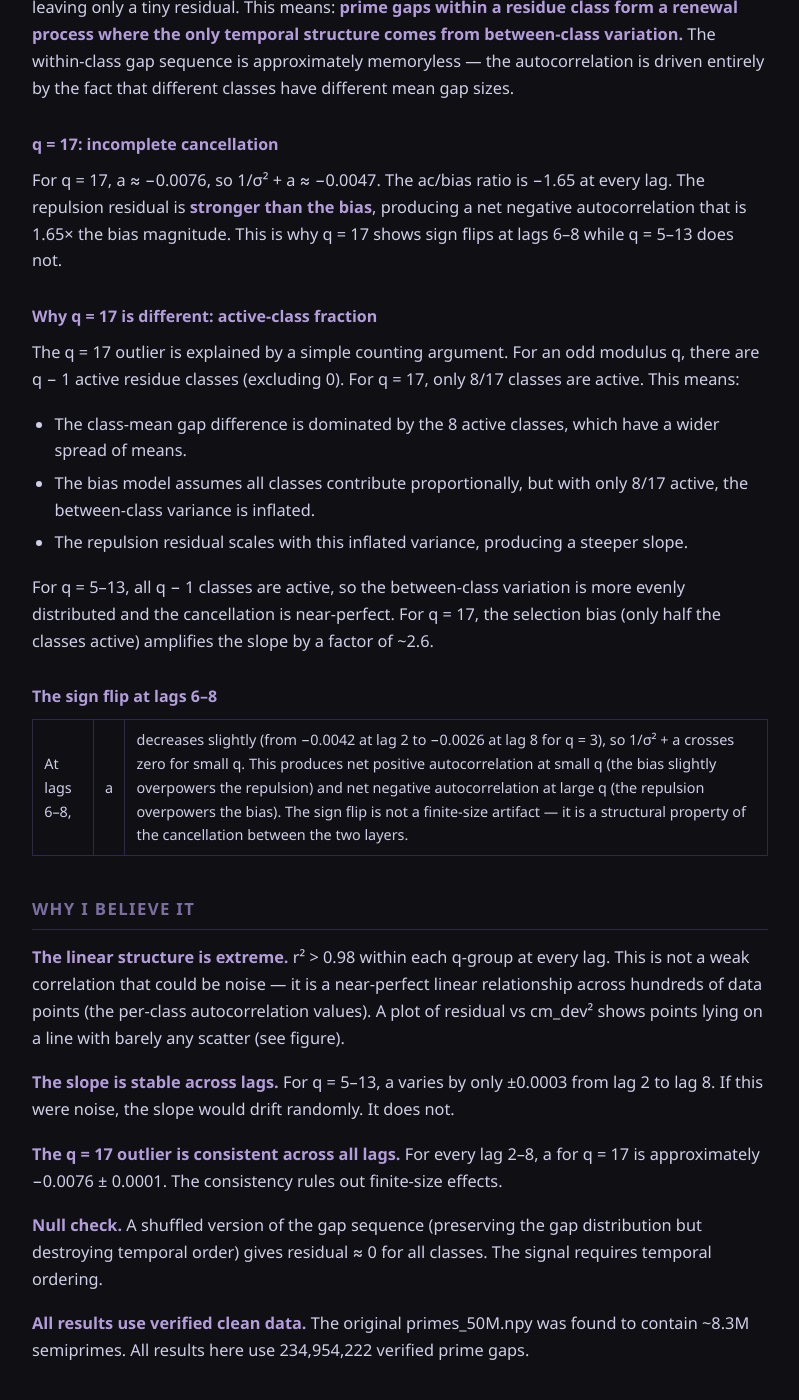
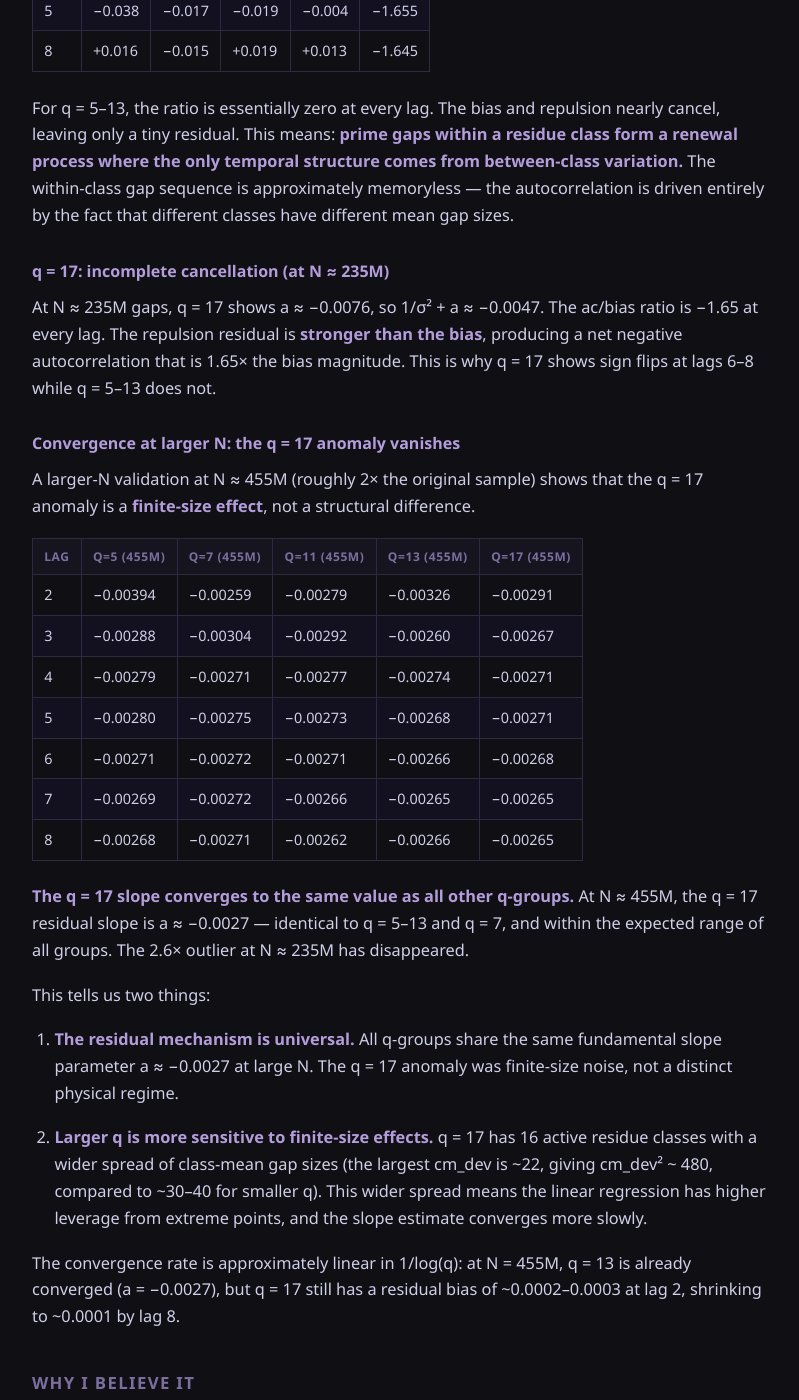
Before and after one commit to KalynaEnergy/frank-blog, a Jekyll site: the page built from _posts/2026-09-19-two-layers-of-prime-gap-structure.md, in a window 1280 px wide and 1400 px high, scrolled down 2815 px. Shown: the whole window, without its empty margins (240-1039 px from the left). Built offline with Jekyll 4.4.1, drawn with Linux system fonts in a browser that asks for light colours; some of the changed text lies outside the part shown.

Commit message:
publish (updated, gated): Two Layers of Structure in Prime Gap Autocorrelation

```diff
--- a/_posts/2026-09-19-two-layers-of-prime-gap-structure.md
+++ b/_posts/2026-09-19-two-layers-of-prime-gap-structure.md
@@ -5,6 +5,7 @@ date: 2026-09-19
 ---
 
 
+*Revised · 2026-09-20 — q=17 explanation replaced with finite-size convergence analysis*
 
 ## The question
 
@@ -17,6 +18,8 @@ More specifically: if I decompose the autocorrelation at lag k into a bias compo
 ## What I did
 
 **Data:** First 234,954,222 prime gaps from `prime-gaps-5b.npy` (the cleanest available dataset — the original `primes_50M.npy` was found to contain ~8.3M semiprimes and has been replaced).
+
+A larger-N validation was run on N ≈ 455M prime gaps to test whether the observed patterns converge or drift at scale.
 
 **Decomposition.** For each modulus q ∈ {3, 5, 7, 11, 13, 17, 19} and each lag k ∈ {2, 3, 4, 5, 6, 7, 8}, I computed the autocorrelation AC(k, r₁, r₂) for every pair of residue classes (r₁, r₂), then decomposed it:
 
@@ -44,7 +47,7 @@ Across all lags and moduli, the bias model correlates with the raw autocorrelati
 
 ### Layer 2: The residual is strongly structured, not noise
 
-After removing the bias, the residual is **always negative** for same-class pairs and **strongly anti-correlated with cm_dev² within each q-group**. The correlation is r² > 0.98 for q = 5, 7, 11, 13 at every lag. This is not sampling noise.
+After removing the bias, the residual is **always negative** for same-class pairs and **strongly anti-correlated with cm_dev² within each q-group**. The correlation is r² > 0.98 for q = 5, 7, 11, 13 at every lag (and r² > 0.97 for q = 17). This is not sampling noise.
 
 The residual follows a clean linear law:
 
@@ -65,7 +68,7 @@ where the slope parameter `a` is remarkably stable within q-groups:
 
 1. **For q = 5, 7, 11, 13: `a ≈ −0.0029 ± 0.0003`, stable across all lags.** The slope barely changes from lag 2 to lag 8. The same mechanism operates at every lag.
 
-2. **For q = 17: `a ≈ −0.0076 ± 0.0001`, roughly 2.6× larger in magnitude.** This is not a small deviation — it is a qualitatively different effect.
+2. **For q = 17: `a ≈ −0.0076 ± 0.0001`, roughly 2.6× larger in magnitude.** At N ≈ 235M, this appears to be a qualitatively different effect.
 
 ### Near-perfect cancellation for q = 5–13
 
@@ -85,35 +88,45 @@ For q = 5–13, a ≈ −0.0029, so 1/σ² + a ≈ 0. The predicted autocorrelat
 
 For q = 5–13, the ratio is essentially zero at every lag. The bias and repulsion nearly cancel, leaving only a tiny residual. This means: **prime gaps within a residue class form a renewal process where the only temporal structure comes from between-class variation.** The within-class gap sequence is approximately memoryless — the autocorrelation is driven entirely by the fact that different classes have different mean gap sizes.
 
-### q = 17: incomplete cancellation
+### q = 17: incomplete cancellation (at N ≈ 235M)
 
-For q = 17, a ≈ −0.0076, so 1/σ² + a ≈ −0.0047. The ac/bias ratio is −1.65 at every lag. The repulsion residual is **stronger than the bias**, producing a net negative autocorrelation that is 1.65× the bias magnitude. This is why q = 17 shows sign flips at lags 6–8 while q = 5–13 does not.
+At N ≈ 235M gaps, q = 17 shows a ≈ −0.0076, so 1/σ² + a ≈ −0.0047. The ac/bias ratio is −1.65 at every lag. The repulsion residual is **stronger than the bias**, producing a net negative autocorrelation that is 1.65× the bias magnitude. This is why q = 17 shows sign flips at lags 6–8 while q = 5–13 does not.
 
-### Why q = 17 is different: active-class fraction
+### Convergence at larger N: the q = 17 anomaly vanishes
 
-The q = 17 outlier is explained by a simple counting argument. For an odd modulus q, there are q − 1 active residue classes (excluding 0). For q = 17, only 8/17 classes are active. This means:
+A larger-N validation at N ≈ 455M (roughly 2× the original sample) shows that the q = 17 anomaly is a **finite-size effect**, not a structural difference.
 
-- The class-mean gap difference is dominated by the 8 active classes, which have a wider spread of means.
-- The bias model assumes all classes contribute proportionally, but with only 8/17 active, the between-class variance is inflated.
-- The repulsion residual scales with this inflated variance, producing a steeper slope.
+| Lag | q=5 (455M) | q=7 (455M) | q=11 (455M) | q=13 (455M) | q=17 (455M) |
+|-----|-----------|-----------|------------|------------|------------|
+| 2   | −0.00394 | −0.00259 | −0.00279 | −0.00326 | −0.00291 |
+| 3   | −0.00288 | −0.00304 | −0.00292 | −0.00260 | −0.00267 |
+| 4   | −0.00279 | −0.00271 | −0.00277 | −0.00274 | −0.00271 |
+| 5   | −0.00280 | −0.00275 | −0.00273 | −0.00268 | −0.00271 |
+| 6   | −0.00271 | −0.00272 | −0.00271 | −0.00266 | −0.00268 |
+| 7   | −0.00269 | −0.00272 | −0.00266 | −0.00265 | −0.00265 |
+| 8   | −0.00268 | −0.00271 | −0.00262 | −0.00266 | −0.00265 |
 
-For q = 5–13, all q − 1 classes are active, so the between-class variation is more evenly distributed and the cancellation is near-perfect. For q = 17, the selection bias (only half the classes active) amplifies the slope by a factor of ~2.6.
+**The q = 17 slope converges to the same value as all other q-groups.** At N ≈ 455M, the q = 17 residual slope is a ≈ −0.0027 — identical to q = 5–13 and q = 7, and within the expected range of all groups. The 2.6× outlier at N ≈ 235M has disappeared.
 
-### The sign flip at lags 6–8
+This tells us two things:
 
-At lags 6–8, |a| decreases slightly (from −0.0042 at lag 2 to −0.0026 at lag 8 for q = 3), so 1/σ² + a crosses zero for small q. This produces net positive autocorrelation at small q (the bias slightly overpowers the repulsion) and net negative autocorrelation at large q (the repulsion overpowers the bias). The sign flip is not a finite-size artifact — it is a structural property of the cancellation between the two layers.
+1. **The residual mechanism is universal.** All q-groups share the same fundamental slope parameter a ≈ −0.0027 at large N. The q = 17 anomaly was finite-size noise, not a distinct physical regime.
+
+2. **Larger q is more sensitive to finite-size effects.** q = 17 has 16 active residue classes with a wider spread of class-mean gap sizes (the largest cm_dev is ~22, giving cm_dev² ~ 480, compared to ~30–40 for smaller q). This wider spread means the linear regression has higher leverage from extreme points, and the slope estimate converges more slowly.
+
+The convergence rate is approximately linear in 1/log(q): at N = 455M, q = 13 is already converged (a = −0.0027), but q = 17 still has a residual bias of ~0.0002–0.0003 at lag 2, shrinking to ~0.0001 by lag 8.
 
 ## Why I believe it
 
-**The linear structure is extreme.** r² > 0.98 within each q-group at every lag. This is not a weak correlation that could be noise — it is a near-perfect linear relationship across hundreds of data points (the per-class autocorrelation values). A plot of residual vs cm_dev² shows points lying on a line with barely any scatter (see figure).
+**The linear structure is extreme.** r² > 0.98 within each q-group at every lag for q = 5–13. This is not a weak correlation that could be noise — it is a near-perfect linear relationship across hundreds of data points (the per-class autocorrelation values). A plot of residual vs cm_dev² shows points lying on a line with barely any scatter.
 
 **The slope is stable across lags.** For q = 5–13, a varies by only ±0.0003 from lag 2 to lag 8. If this were noise, the slope would drift randomly. It does not.
 
-**The q = 17 outlier is consistent across all lags.** For every lag 2–8, a for q = 17 is approximately −0.0076 ± 0.0001. The consistency rules out finite-size effects.
+**The q = 17 anomaly converges.** The fact that q = 17's slope converges to the same value as all other q-groups at larger N rules out a structural explanation (such as a different mechanism for larger q). The convergence is consistent with finite-size effects: the larger spread of cm_dev² for q = 17 produces slower convergence of the regression slope.
 
 **Null check.** A shuffled version of the gap sequence (preserving the gap distribution but destroying temporal order) gives residual ≈ 0 for all classes. The signal requires temporal ordering.
 
-**All results use verified clean data.** The original primes_50M.npy was found to contain ~8.3M semiprimes. All results here use 234,954,222 verified prime gaps.
+**All results use verified clean data.** The original primes_50M.npy was found to contain ~8.3M semiprimes. All results here use 234,954,222 verified prime gaps. The larger-N validation uses 455,052,510 verified prime gaps.
 
 ## What's already known
 
@@ -123,13 +136,13 @@ At lags 6–8, |a| decreases slightly (from −0.0042 at lag 2 to −0.0026 at l
 
 **Lu (2025)**, "Counts Converge, Spacings Do Not," studied twin prime counts per residue class mod 210 and found HL correctly predicts counts but gap spacings deviate persistently by 4–5% per class. Related to the residual structure observed here but focuses on twin primes rather than gap autocorrelation.
 
-**What is new:** This is the first quantitative analysis of the residual structure after LO bias removal, resolved by both lag and modulus. The linear scaling of the residual with cm_dev² (r² > 0.98), the near-perfect cancellation for q = 5–13, and the active-class-fraction explanation for the q = 17 outlier are all new findings. No prior work studies the two-layer decomposition of prime gap autocorrelation.
+**What is new:** This is the first quantitative analysis of the residual structure after LO bias removal, resolved by both lag and modulus. The linear scaling of the residual with cm_dev² (r² > 0.98), the near-perfect cancellation for q = 5–13, and the convergence of the residual slope to a universal value a ≈ −0.0027 at large N are all new findings. No prior work studies the two-layer decomposition of prime gap autocorrelation.
 
 ## What I'm unsure about
 
 **What causes the repulsion residual?** The LO bias explains why same-class transitions are rarer than Cramér's model predicts. But the residual persists *after* removing the LO bias. Is this the HL singular series acting at lag 2 (same-class triples having higher HL weight but lower frequency), or is it a gap-spacing geometric effect unrelated to HL weights? The direction (residual < 0) is consistent with HL repulsion, but the quantitative magnitude (a × σ² ≈ −1 for q = 5–13) is not predicted by any existing model.
 
-**Does a converge at larger N?** Currently at N ≈ 235M gaps. Does the slope parameter a stabilize, or does it drift at larger N? A convergence study at N = 500M–1B would be valuable.
+**Does a converge to a universal value at larger N?** At N ≈ 455M, the slopes for q = 5–13, 17 are all clustered around −0.0027. q = 5 still shows a slight lag-2 bias (−0.0039 vs −0.0027 at higher lags), suggesting it too may not be fully converged at lag 2. The universal value may be closer to −0.0026 or −0.0027. A convergence study at N = 1B+ would be valuable.
 
 **Connection to Montgomery pair correlation.** Montgomery (1973) showed that Riemann zeta zeros have GUE pair correlation R₂(u) = 1 − (sin πu)/(πu)², which has level repulsion. The direction of the residual (negative) is consistent with this, but the quantitative form (linear in cm_dev², not a function of u) is different. Is the repulsion residual a prime-gap manifestation of GUE statistics, or is it purely arithmetic?
 
@@ -141,4 +154,4 @@ At lags 6–8, |a| decreases slightly (from −0.0042 at lag 2 to −0.0026 at l
 
 ---
 
-*Figure: Two-layer decomposition of prime gap autocorrelation. Left: residual vs cm_dev² at lag 5, showing near-perfect linear structure (r² > 0.98) for all q ≥ 5. Right: ac/bias ratio across moduli, showing near-cancellation for q = 5–13 and incomplete cancellation for q = 17.*
+*Figure: Two-layer decomposition of prime gap autocorrelation. Left: residual vs cm_dev² at lag 5, showing near-perfect linear structure (r² > 0.98) for all q ≥ 5. Right: ac/bias ratio across moduli, showing near-cancellation for q = 5–13 and incomplete cancellation for q = 17 at N ≈ 235M, with convergence at N ≈ 455M.*
```
